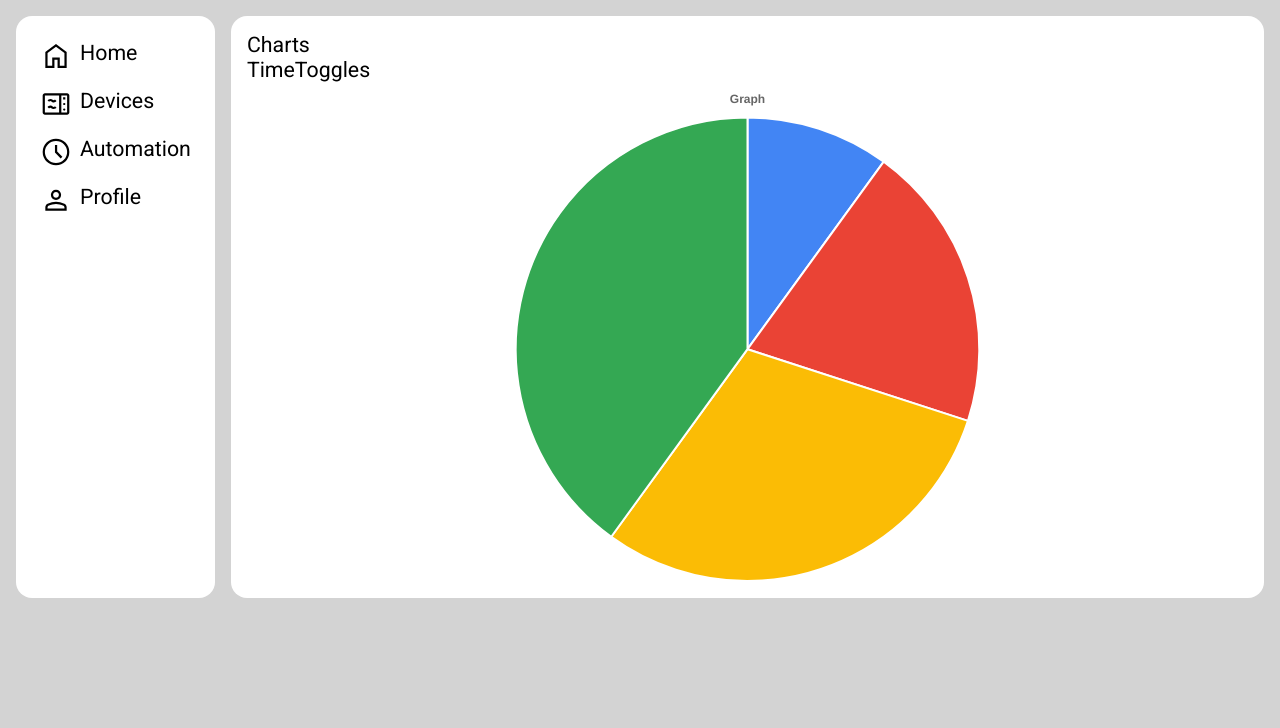
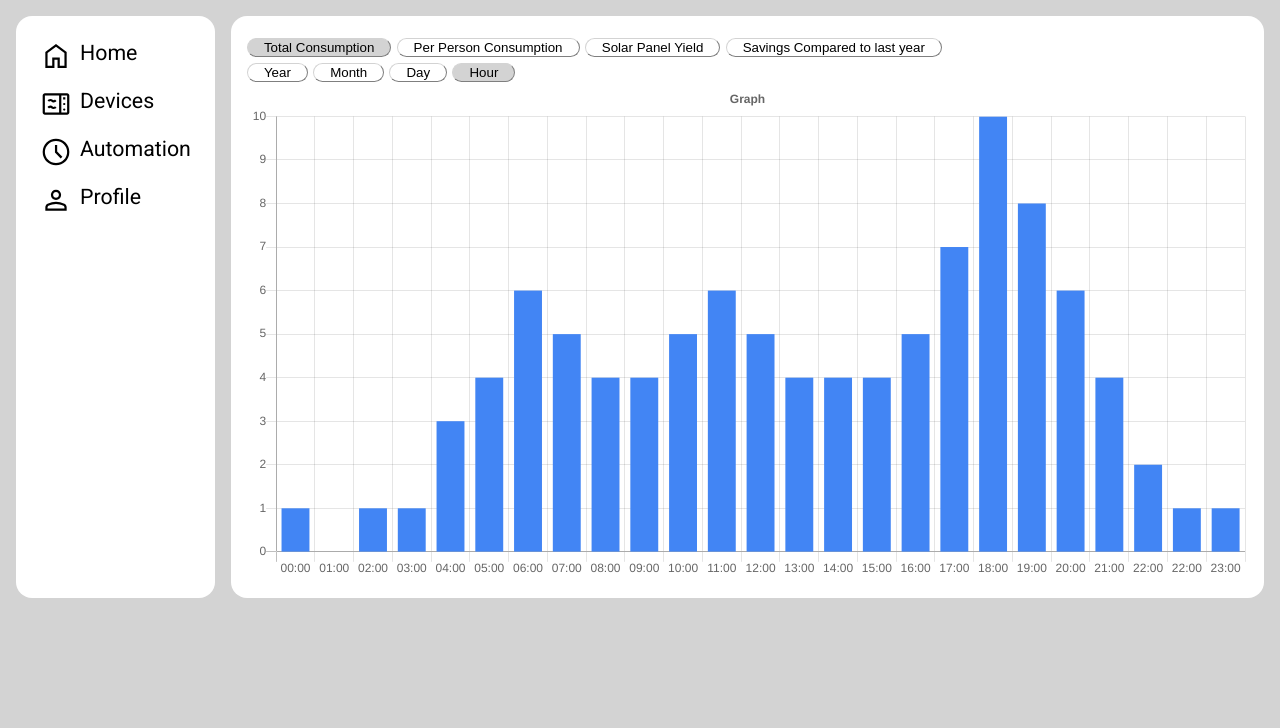
Before and after one commit to KronosTheTitan/PowerPeak, a website: page Pages_B/Home.html in a window 1280 px wide. Shown: the part 72-800 px from the top of the page. Drawn offline with nearby package versions, Linux system fonts and the light colour scheme.

Commit message:
backup from pc

```diff
--- a/Pages_B/CSS/Home.css
+++ b/Pages_B/CSS/Home.css
@@ -78,6 +78,30 @@
     flex: 6;
 }
 
+body{
+    overflow-x: hidden;
+}
+
 #Graph {
-    min-width: 100%
+    min-width: 100%;
 }
+
+Button {
+    background-color: white;
+    border-radius: 16px;
+    border-width: 1px;
+
+    box-shadow: none;
+
+    border-color: lightgrey;
+    padding-left: 16px;
+    padding-right: 16px;
+}
+
+.Selected {
+    background-color: lightgrey;
+}
+
+.UnSelected {
+    background-color: white;
+}
--- a/Pages_B/Home.html
+++ b/Pages_B/Home.html
@@ -29,11 +29,20 @@
         </ul>
     </div>
     <div class="MainSection">
-        <div>Charts</div>
-        <div>TimeToggles</div>
+        <div>
+            <button id="State0" class="Selected" onclick="setGraphState(0)">Total Consumption</button>
+            <button id="State1" class="UnSelected" onclick="setGraphState(1)">Per Person Consumption</button>
+            <button id="State2" class="UnSelected" onclick="setGraphState(2)">Solar Panel Yield</button>
+            <button id="State3" class="UnSelected" onclick="setGraphState(3)">Savings Compared to last year</button>
+        </div>
+        <div>
+            <button id="Time3" class="UnSelected" onclick="SetTimeframe(3)">Year</button>
+            <button id="Time2" class="UnSelected" onclick="SetTimeframe(2)">Month</button>
+            <button id="Time1" class="UnSelected" onclick="SetTimeframe(1)">Day</button>
+            <button id="Time0" class="Selected" onclick="SetTimeframe(0)">Hour</button>
+        </div>
         <canvas id="Graph"></canvas>
     </div>
 </div>
-</div>
 </body>
 </html>
--- a/Pages_B/JavaScript/Home.js
+++ b/Pages_B/JavaScript/Home.js
@@ -1,5 +1,5 @@
-let graphState = 1;
-let graphTimeFrame = 1;
+let graphState = 0;
+let graphTimeFrame = 0;
 
 let data = [
     [   //consumption rates
@@ -10,16 +10,31 @@ let data = [
     ],
     [   //per person consumption
         [1,2,3,4],
+        [4,3,2,1],
         [1,2,3,4],
+        [1,2,3,4]
+    ],
+    [   //per person consumption
+        [1,2,3,4],
+        [4,3,2,1],
+        [1,2,3,4],
+        [1,2,3,4]
+    ],
+    [   //per person consumption
+        [1,2,3,4],
+        [4,3,2,1],
         [1,2,3,4],
         [1,2,3,4]
     ]
 ]
-const timeSpans = [["00:00","01:00","02:00","03:00","04:00","05:00","06:00","07:00","08:00","09:00","10:00","11:00","12:00","13:00","14:00","15:00","16:00","17:00","18:00","19:00","20:00","21:00","22:00","22:00","23:00"],
-    ["Monday","Tuesday","Wednesday","Thursday","Friday","Saturday","Sunday"]
+const timeSpans = [
+    ["00:00","01:00","02:00","03:00","04:00","05:00","06:00","07:00","08:00","09:00","10:00","11:00","12:00","13:00","14:00","15:00","16:00","17:00","18:00","19:00","20:00","21:00","22:00","22:00","23:00"],
+    ["Monday","Tuesday","Wednesday","Thursday","Friday","Saturday","Sunday"],
     ["January","February","March","April","May","June","July","August","September","October","November", "December"],
     ["2019","2020","2021","2022","2023","2024"]
 ];
+
+let chart;
 
 const graphTypes = ["bar","pie","bar","line"];
 
@@ -30,11 +45,20 @@ const green = "#34a853";
 const barColors = [blue,[blue,red,yellow,green],blue,blue];
 
 function main(){
-    updateGraph()
+    createGraph()
 }
 
 function updateGraph(){
-    new Chart("Graph", {
+
+    let labels = timeSpans[graphTimeFrame];
+
+    if(graphState === 1){
+        labels = ["Caroline", "Dilan", "Frans", "Rob"];
+    }
+
+    chart.destroy();
+
+    chart = new Chart("Graph", {
         type: graphTypes[graphState],
         data: {
             labels: timeSpans[graphTimeFrame],
@@ -51,17 +75,68 @@ function updateGraph(){
             }
         }
     });
+}
 
-    console.log(data[graphState][graphTimeFrame]);
-    console.log(graphTypes[graphState]);
+function createGraph(){
+    chart = new Chart("Graph", {
+        type: graphTypes[graphState],
+        data: {
+            labels: timeSpans[graphTimeFrame],
+            datasets: [{
+                data: data[graphState][graphTimeFrame],
+                backgroundColor: barColors[graphState],
+            }]
+        },
+        options: {
+            legend: {display: false},
+            title: {
+                display: true,
+                text: "Graph"
+            }
+        }
+    });
 }
 
 function SetTimeframe(newTimeFrame){
     graphTimeFrame = newTimeFrame;
+
+    document.getElementById("Time3").classList.add("UnSelected")
+    document.getElementById("Time3").classList.remove("Selected")
+
+    document.getElementById("Time2").classList.add("UnSelected")
+    document.getElementById("Time2").classList.remove("Selected")
+
+    document.getElementById("Time1").classList.add("UnSelected")
+    document.getElementById("Time1").classList.remove("Selected")
+
+    document.getElementById("Time0").classList.add("UnSelected")
+    document.getElementById("Time0").classList.remove("Selected")
+
+    document.getElementById("Time" + newTimeFrame).classList.add("Selected")
+    document.getElementById("Time" + newTimeFrame).classList.remove("UnSelected")
+
     updateGraph();
+
+    console.log(newTimeFrame);
 }
 
 function setGraphState(newGraphState){
     graphState = newGraphState;
+
+    document.getElementById("State3").classList.add("UnSelected")
+    document.getElementById("State3").classList.remove("Selected")
+
+    document.getElementById("State2").classList.add("UnSelected")
+    document.getElementById("State2").classList.remove("Selected")
+
+    document.getElementById("State1").classList.add("UnSelected")
+    document.getElementById("State1").classList.remove("Selected")
+
+    document.getElementById("State0").classList.add("UnSelected")
+    document.getElementById("State0").classList.remove("Selected")
+
+    document.getElementById("State" + newGraphState).classList.add("Selected")
+    document.getElementById("State" + newGraphState).classList.remove("UnSelected")
+
     updateGraph();
 }
```
